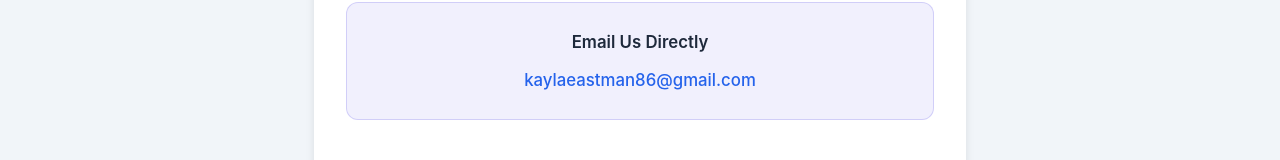
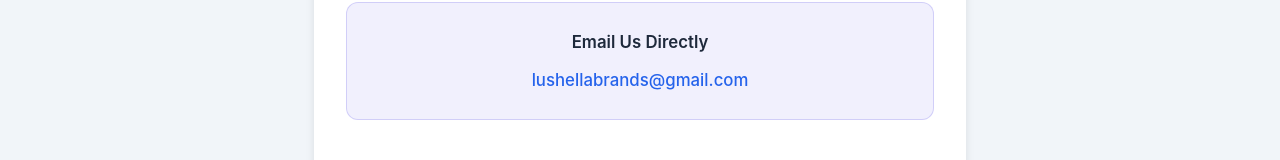
Before and after one commit to kaylaeastman86-cyber/Data-Entry-Typing-Speed-Trainer, a React (Vite) app: page /contact in a window 1280 px wide. Shown: the part 217-377 px from the top of the page. Built offline with nearby package versions, Linux system fonts and the light colour scheme.

Commit message:
fix: replace personal email with business email lushellabrands@gmail.com

```diff
--- a/src/pages/Contact.jsx
+++ b/src/pages/Contact.jsx
@@ -20,11 +20,11 @@ export default function Contact() {
         }}>
           <p style={{ fontSize: '1.05rem', marginBottom: '0.5rem', fontWeight: 600 }}>Email Us Directly</p>
           <a
-            href="mailto:kaylaeastman86@gmail.com?subject=Data Entry Speed Trainer Feedback"
+            href="mailto:lushellabrands@gmail.com?subject=Data Entry Speed Trainer Feedback"
             className="link"
             style={{ fontSize: '1.05rem', fontWeight: 500 }}
           >
-            kaylaeastman86@gmail.com
+            lushellabrands@gmail.com
           </a>
         </div>
 
@@ -53,7 +53,7 @@ export default function Contact() {
           </div>
 
           <a
-            href="mailto:kaylaeastman86@gmail.com?subject=Data Entry Speed Trainer Feedback"
+            href="mailto:lushellabrands@gmail.com?subject=Data Entry Speed Trainer Feedback"
             style={{
               display: 'inline-block',
               padding: '0.6rem 1.5rem',
```
